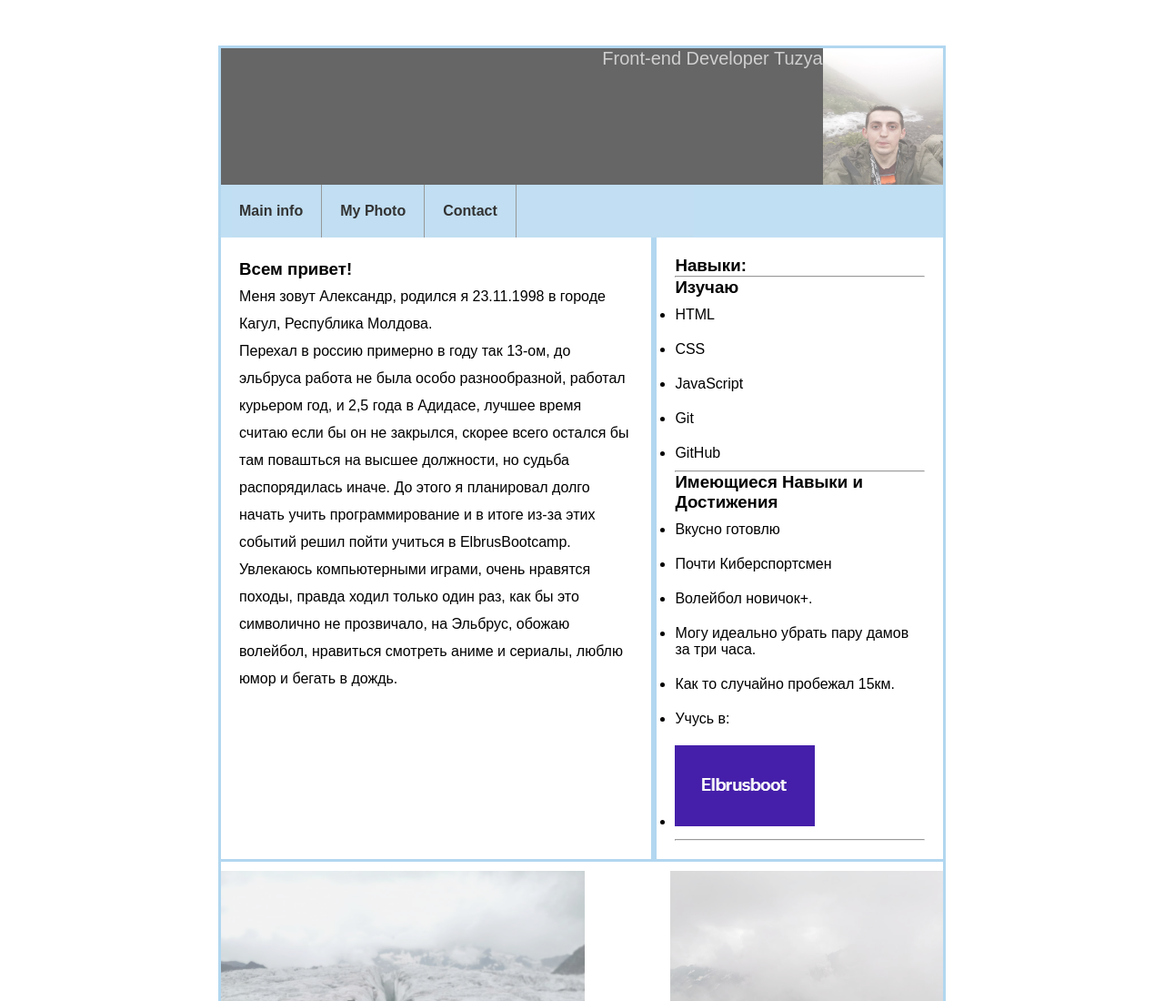
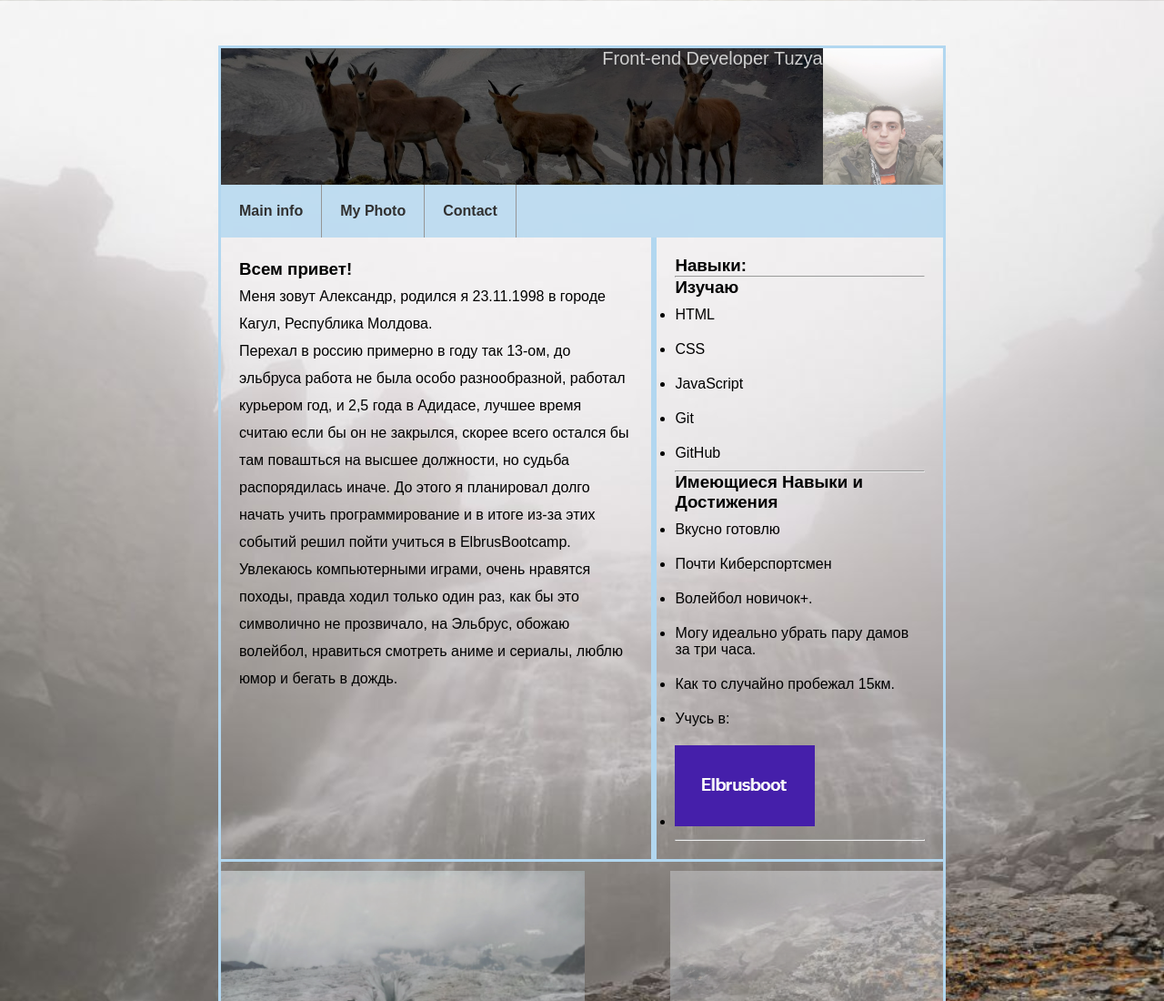
Before and after one commit to Tuzya/aleksandrzasavitsky.github.io, a plain HTML site: page index.html in a window 1280 px wide. Shown: the top 1100 px of the page at 91% size. Drawn offline with nearby package versions, Linux system fonts and the light colour scheme.

Commit message:
Update index.css

```diff
--- a/css/index.css
+++ b/css/index.css
@@ -5,7 +5,7 @@
 }
 body {
   font-family: Arial, Helvetica, sans-serif;
-  background-image: url(./img/fon.jpg);
+  background-image: url(../img/fon.jpg);
   background-position: center center;
   background-size: cover;
   background-repeat: no-repeat;
@@ -28,7 +28,7 @@ body {
   width: 100%;
   height: 100%;
   position: relative;
-  background: url(./img/deer.jpg) center / cover no-repeat;
+  background: url(../img/deer.jpg) center / cover no-repeat;
 }
 .titile-block::after {
   content: "";
```
